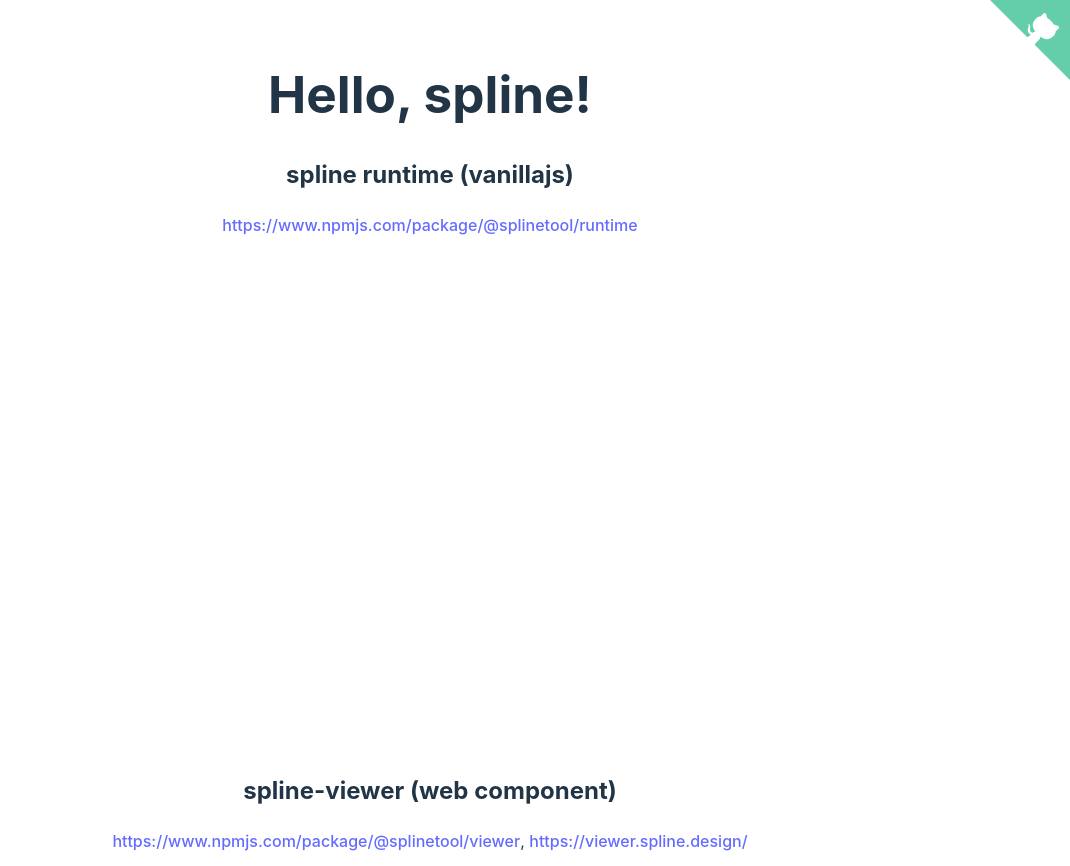
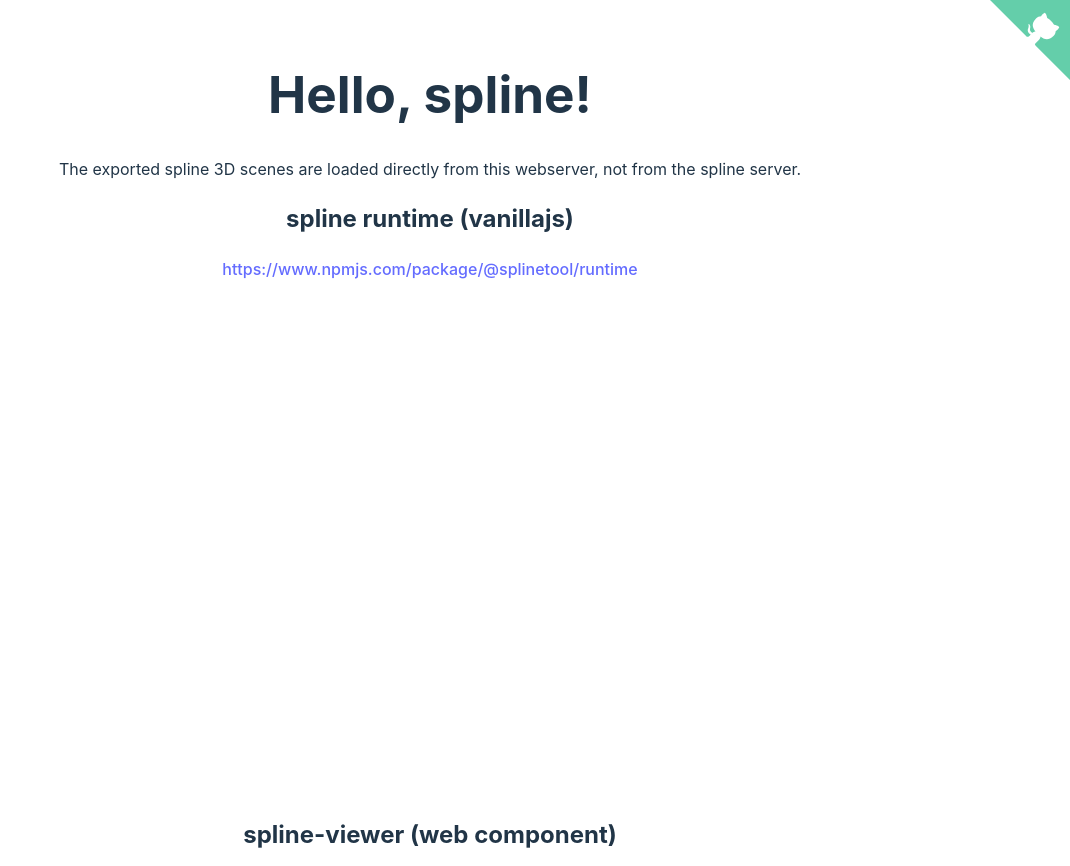
Before and after one commit to mandrasch/spline-selfhosted, a website built with Vite: page index.html in a window 1280 px wide. Shown: the top 866 px of the page, without its empty margins (210-1280 px from the left). Built offline with nearby package versions, Linux system fonts and the light colour scheme; what @splinetool/runtime would draw is missing.

Commit message:
docs: add info

```diff
--- a/index.html
+++ b/index.html
@@ -10,6 +10,8 @@
     <div id="app">
 
       <h1>Hello, spline!</h1>
+
+      <p>The exported spline 3D scenes are loaded directly from this webserver, not from the spline server.</p>
 
       <h2>spline runtime (vanillajs)</h2>
       <p><a href="https://www.npmjs.com/package/@splinetool/runtime">https://www.npmjs.com/package/@splinetool/runtime</a></p>
```
